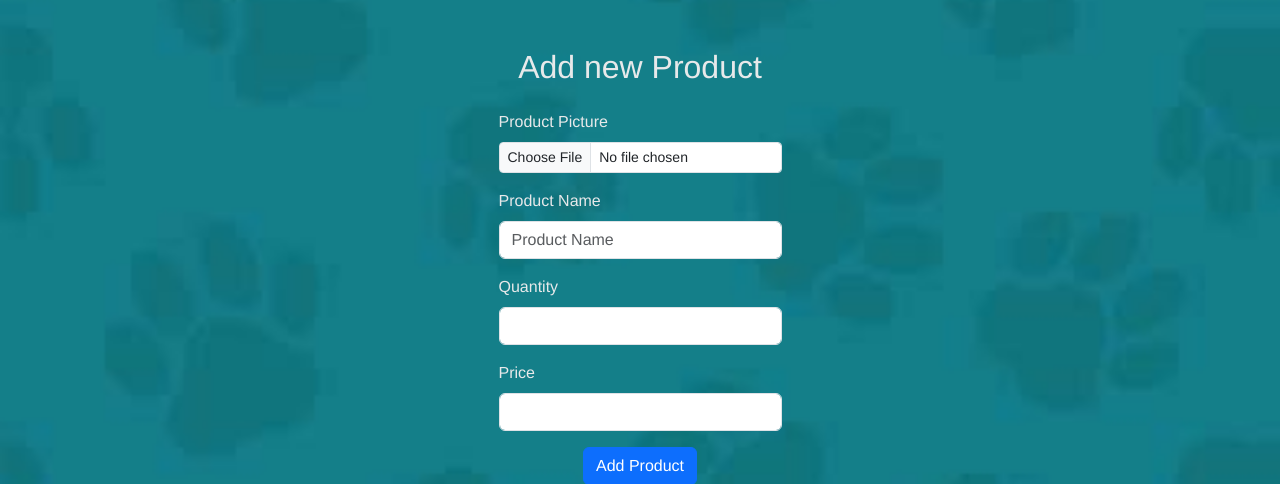
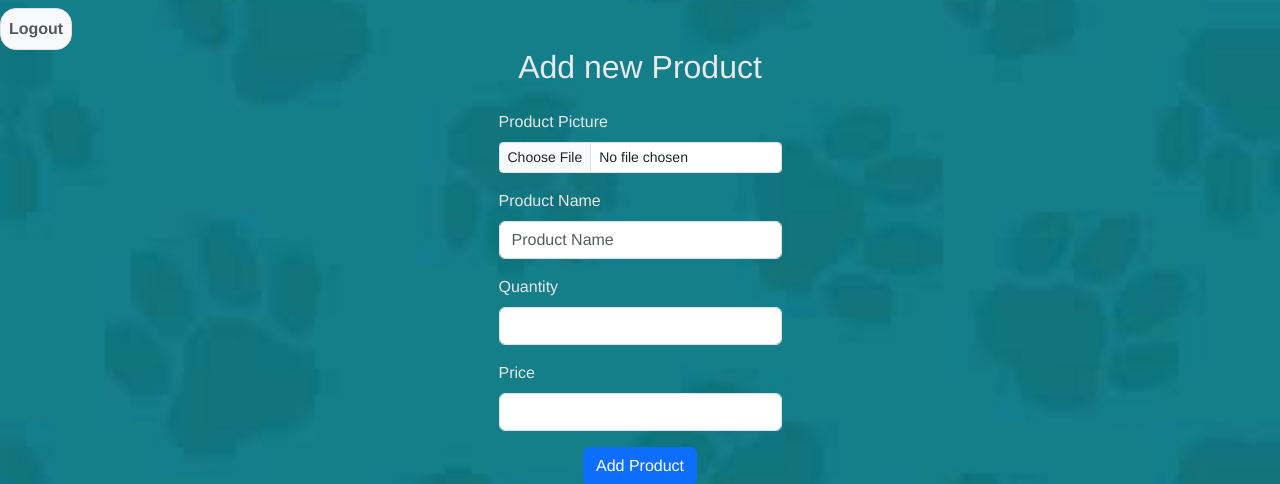
Before and after one commit to NrmeenAraby/cyberus_project, a Flask app: page /addProd in a window 1280 px wide. Shown: the top 484 px of the page. Run offline with Flask 3, Linux system fonts and the light colour scheme; parts of the project's set-up code (start-up, migrations or seed data) failed here and were passed over; some libraries are stand-ins or nearby versions.

Commit message:
added logout

```diff
--- a/app.py
+++ b/app.py
@@ -77,10 +77,10 @@ def Login () :
     else :
        return render_template('Login.html')
 
-# @app.route('/logout')
-# def logout():
-#    session.pop('username',None)
-#    return redirect(url_for('home'))       #to do
+@app.route('/logout')
+def logout():
+    session.pop('username',None)
+    return redirect(url_for('starting_page'))       #to do
 
 @app.route('/main_admin' , methods = ['GET' , 'POST'])
 def main_admin () :
--- a/templates/addProd.html
+++ b/templates/addProd.html
@@ -10,6 +10,14 @@
 </head>
 
 <body class="centered-body">
+    <div class="navbar-expand-md">
+        <nav class="navbar fixed-top">
+            <div class="border rounded-4 text-bg-light ">
+                <ul class="navbar-nav">
+                    <li class="nav-item"><a href="{{ url_for('logout') }}" class="nav-link"><Strong>Logout</Strong></a></li>
+                </ul>
+            </div>
+        </nav>
     <div class="container d-flex justify-content-center align-items-center mt-5">
         <div>
             <form action="/addProd" method="post" enctype="multipart/form-data">
```
Also changed, not shown: templates/main_admin.html (+8 -0 lines), templates/shopping.html (+8 -0 lines).
